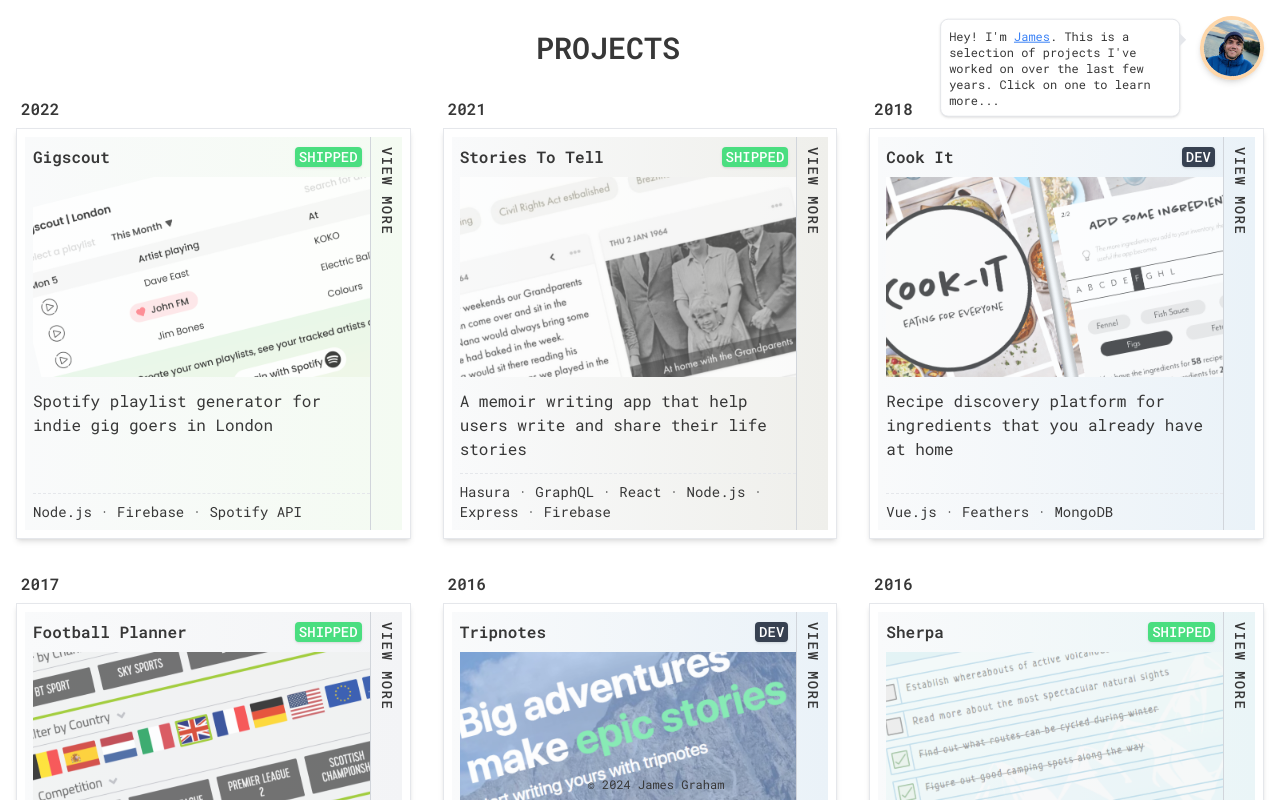
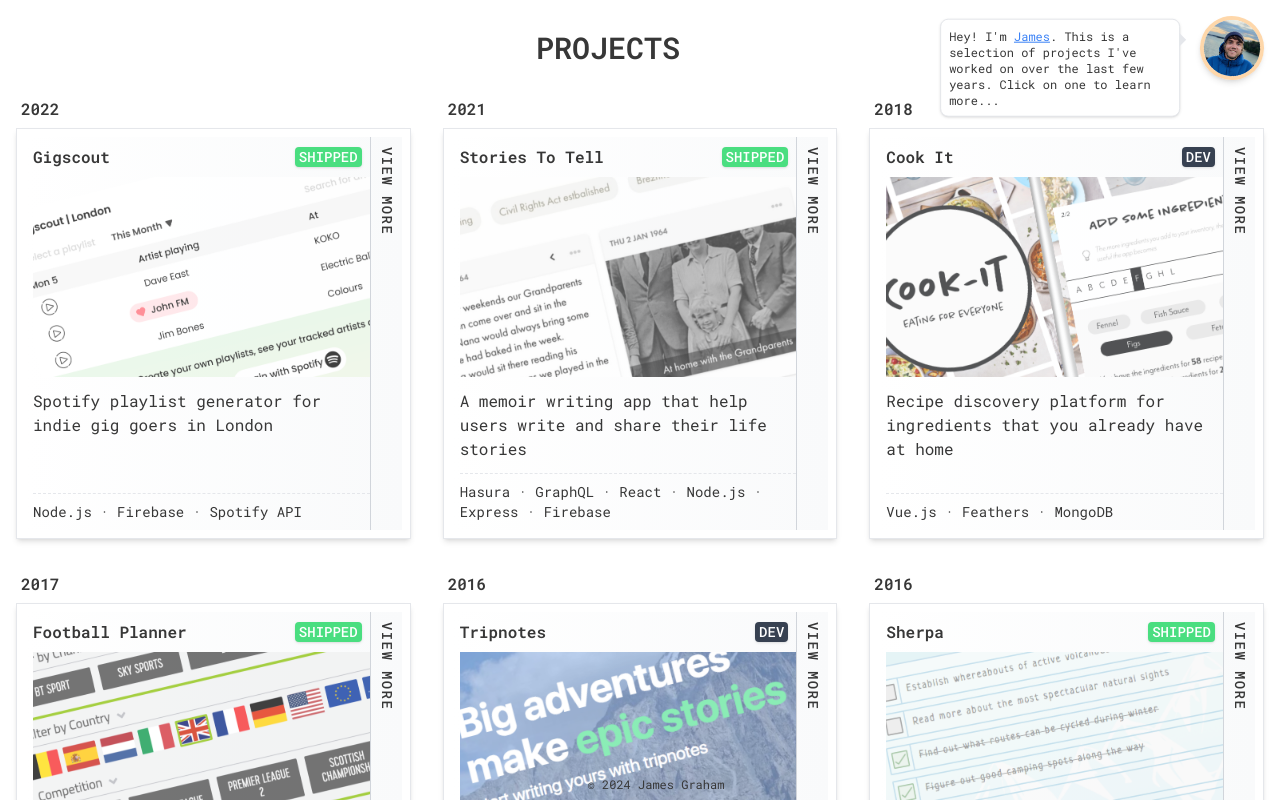
Before and after one commit to jg35/projects.jamesgraham.co.uk, a Next.js app: page / in a window 1280 px wide. Shown: the top 800 px of the page. Built offline with nearby package versions, Linux system fonts and the light colour scheme.

Commit message:
remove project gradient theme

```diff
--- a/app/page.tsx
+++ b/app/page.tsx
@@ -19,7 +19,7 @@
                 className={`border p-2 bg-white w-full transition-all hover:cursor-pointer shadow-md hover:shadow-xl group`}
               >
                 <div
-                  className={`flex justify-between bg-gradient-to-r from-gray-50 to-${projectSlug}-gradient relative h-full`}
+                  className={`flex justify-between bg-gradient-to-r from-white to-gray-50 relative h-full`}
                 >
                   <span className="absolute -top-10 -left-1 font-bold">
                     {project.startDate.slice(0, 4)}
```
